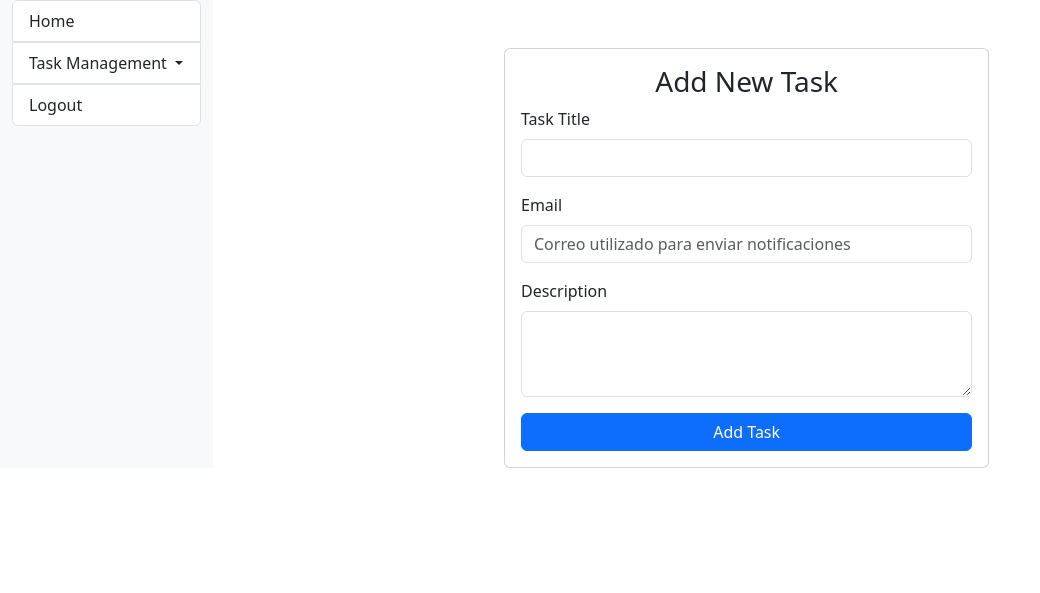
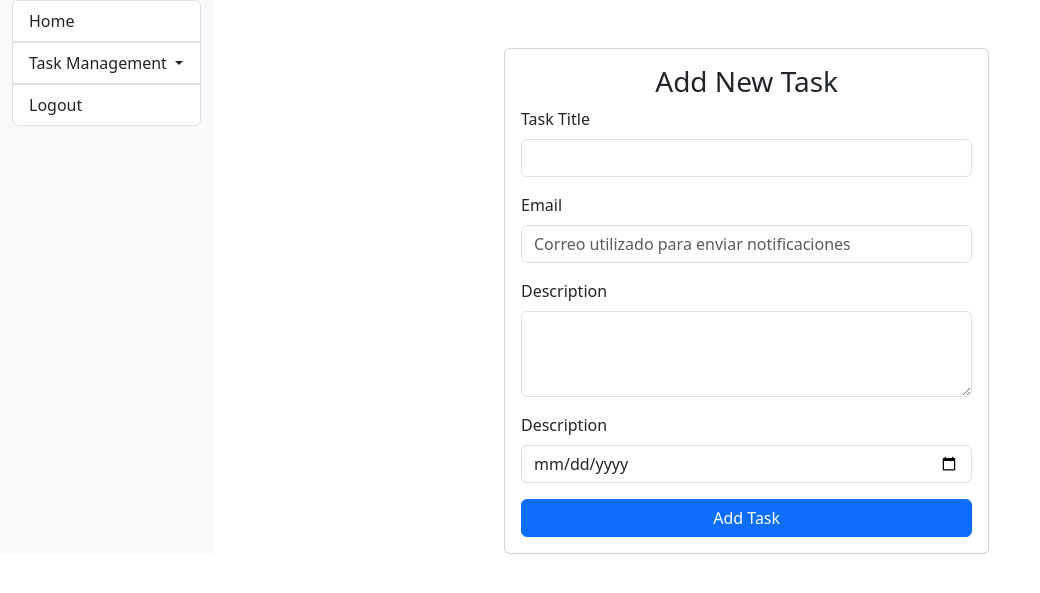
Before and after one commit to Zamudio06/TMS, a Django app: page /task/add-task/ in a window 1280 px wide. Shown: the top 593 px of the page, without its empty margins (0-1040 px from the left). Run offline with Django 3.2, Linux system fonts and the light colour scheme; the visitor is signed in with stand-in values (Sample User, id 1); parts of the project's set-up code (start-up, migrations or seed data) failed here and were passed over.

Commit message:
add expiration date

```diff
--- a/templates/task/add_task.html
+++ b/templates/task/add_task.html
@@ -35,6 +35,10 @@
                             <label for="description" class="form-label">Description</label>
                             <textarea class="form-control" id="description" name="description" rows="3" required></textarea>
                         </div>
+                        <div class="mb-3">
+                            <label for="expiration_date" class="form-label">Description</label>
+                            <input type="date" class="form-control" id="expiration_date" name="expiration_date">
+                        </div>
                         <button type="submit" class="btn btn-primary w-100">Add Task</button>
                     </form>
                 </div>
```
